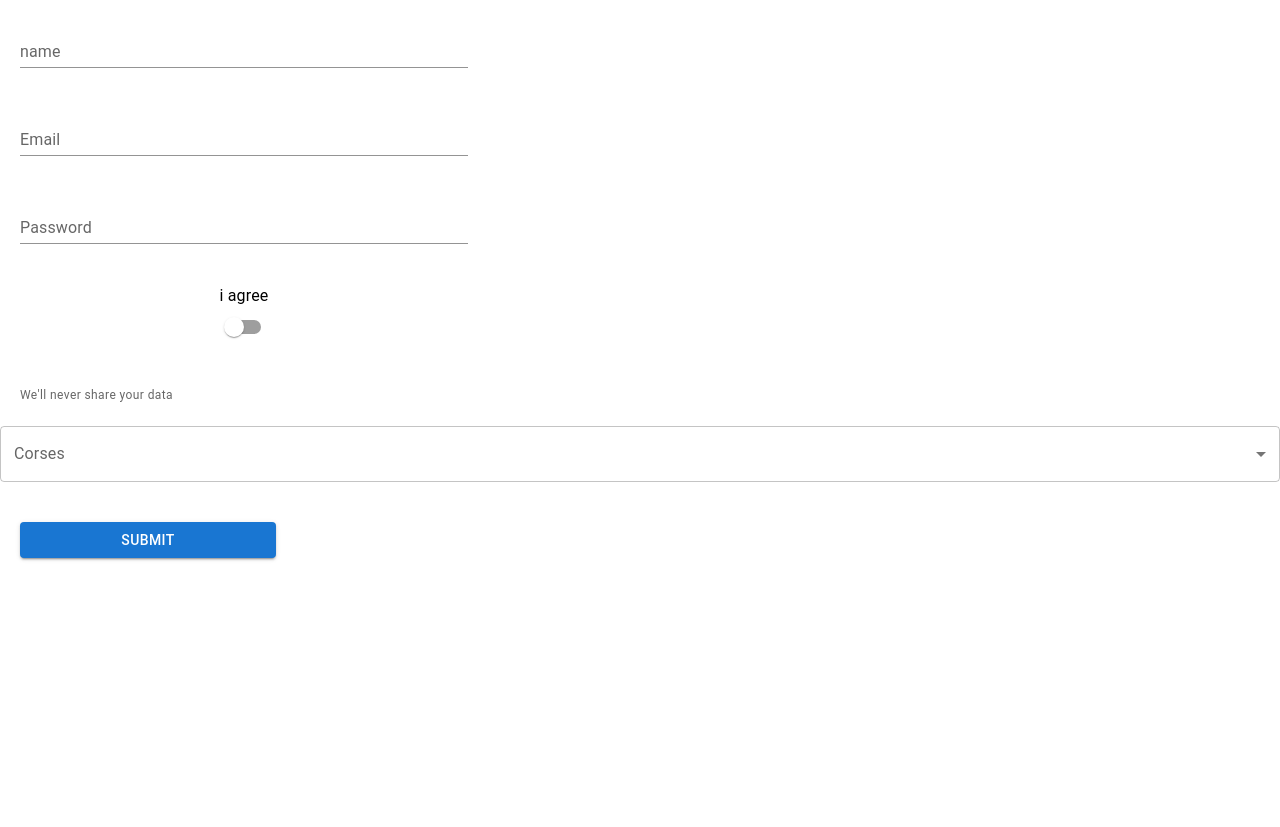
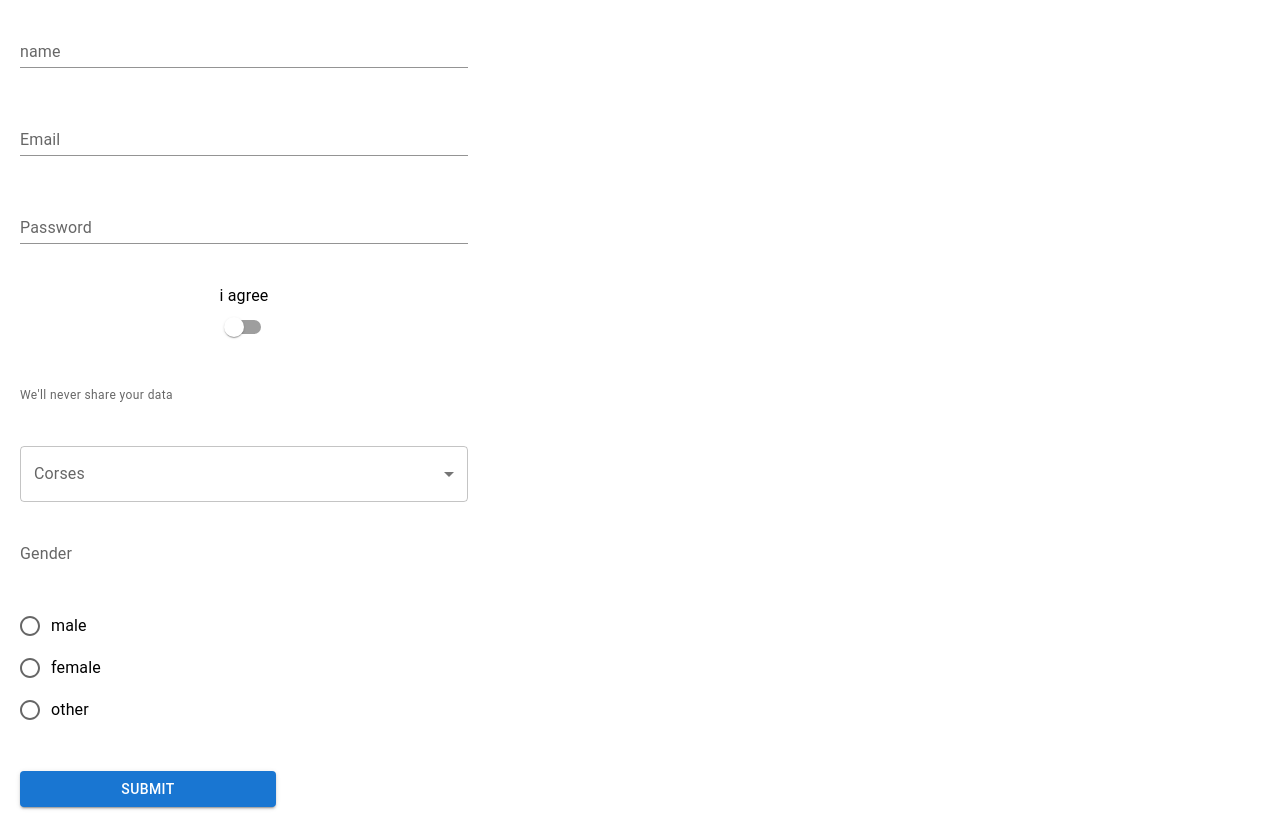
Before and after one commit to ptiwari17/material_project, a React (Create React App) app: page / in a window 1280 px wide. Before the commit the page ends 800 px from the top, so only its background shows below. Built offline with nearby package versions, Linux system fonts and the light colour scheme.

Commit message:
Radio button added

```diff
--- a/src/Components/Form_Basic.js
+++ b/src/Components/Form_Basic.js
@@ -1,5 +1,5 @@
 import React, { useState } from 'react';
-import { Button, Checkbox, FormControl, FormControlLabel, FormGroup, FormHelperText, InputLabel, MenuItem, Radio, Select, Switch, TextField } from '@mui/material';
+import { Button, Checkbox, FormControl, FormControlLabel, FormGroup, FormHelperText, FormLabel, InputLabel, MenuItem, Radio, RadioGroup, Select, Switch, TextField } from '@mui/material';
 
 const Form_Basic = () => {
     const[Inputs,setInputs] = useState({Name:'',
@@ -7,6 +7,7 @@ const Form_Basic = () => {
                                         Password:'',
                                         Check:true,
                                         Courses:'',
+                                        Gender:'',
                                        })
 let {Name,Email,Password,Check,Courses}=Inputs;
 const HandleChange = (e) => {
@@ -16,7 +17,7 @@ const HandleChange = (e) => {
   };
   const handleSubmit = (e) => {
     e.preventDefault();
-    console.log(e);
+    console.log(e.target[5].value);
     };
 const handleSwitch=()=> {
   setInputs((prev)=>({
@@ -67,7 +68,7 @@ const handleSwitch=()=> {
         < FormHelperText sx={{margin:"20px",width:"35%",textSize:"100px"}}
         >We'll never share your data
         </ FormHelperText>
-        < FormControl>
+        < FormControl sx={{margin:"20px",width:"35%"}}>
         < InputLabel>Corses</InputLabel>
         < Select value={Courses} name='Courses' onChange={HandleChange} >
         < MenuItem value={'React'}>React</MenuItem>
@@ -77,6 +78,14 @@ const handleSwitch=()=> {
         </Select>
         </FormControl>
         </FormGroup>
+        <FormControl>
+          <FormLabel sx={{margin:"20px",width:"35%"}}>Gender</FormLabel>
+          <RadioGroup name='Gender' onChange={HandleChange} sx={{margin:"20px",width:"35%"}}>
+            <FormControlLabel value={'male'} label="male" control={<Radio />} />
+            <FormControlLabel value={'female'} label="female" control={<Radio />} />
+            <FormControlLabel value={'other'} label="other" control={<Radio />} />
+          </RadioGroup>
+        </FormControl>
         <br />
         < Button type='submit' value='Submit'  variant='contained'
         sx={{margin:"20px",width:"20%"}}>Submit</Button>
```
